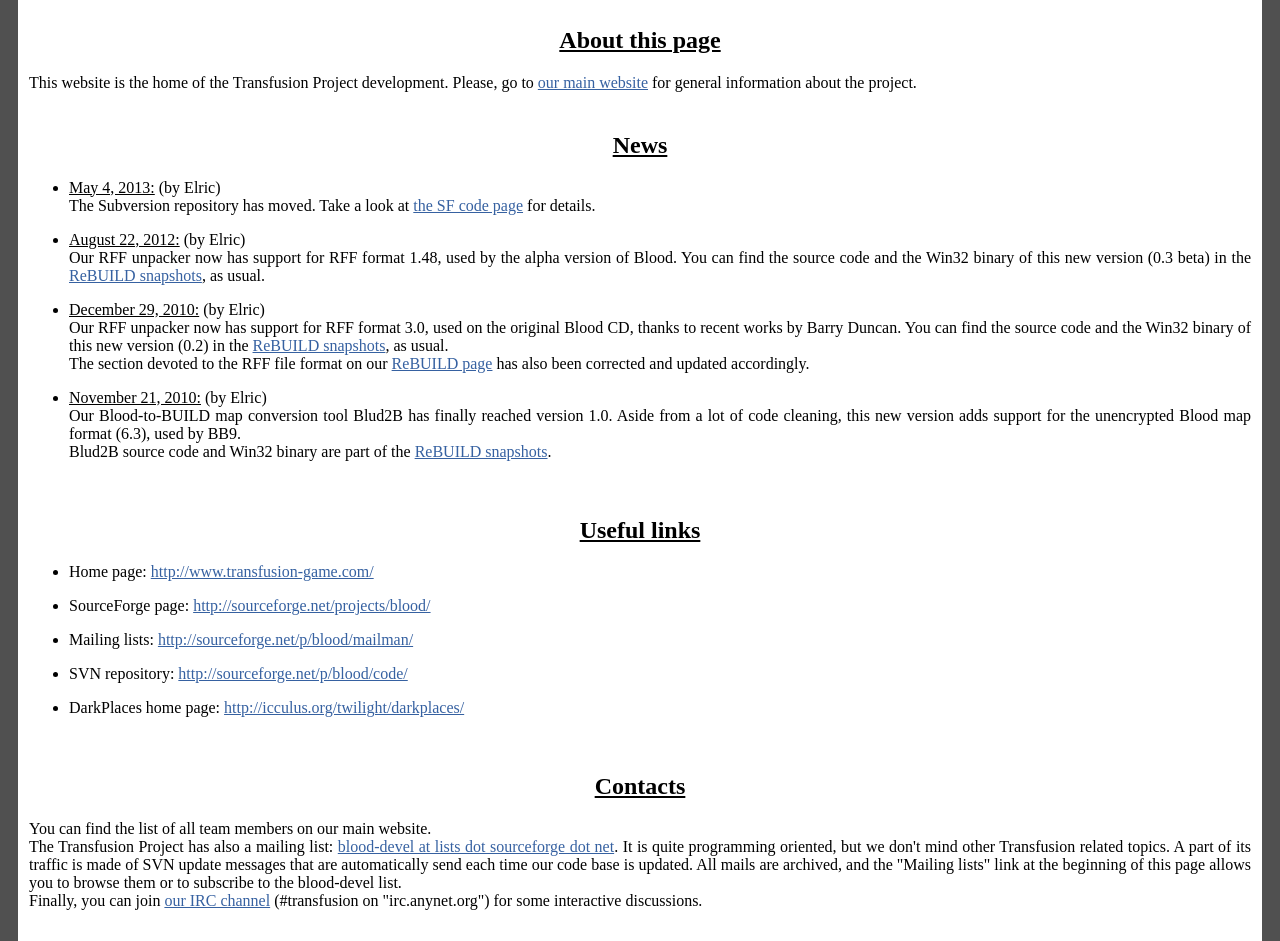
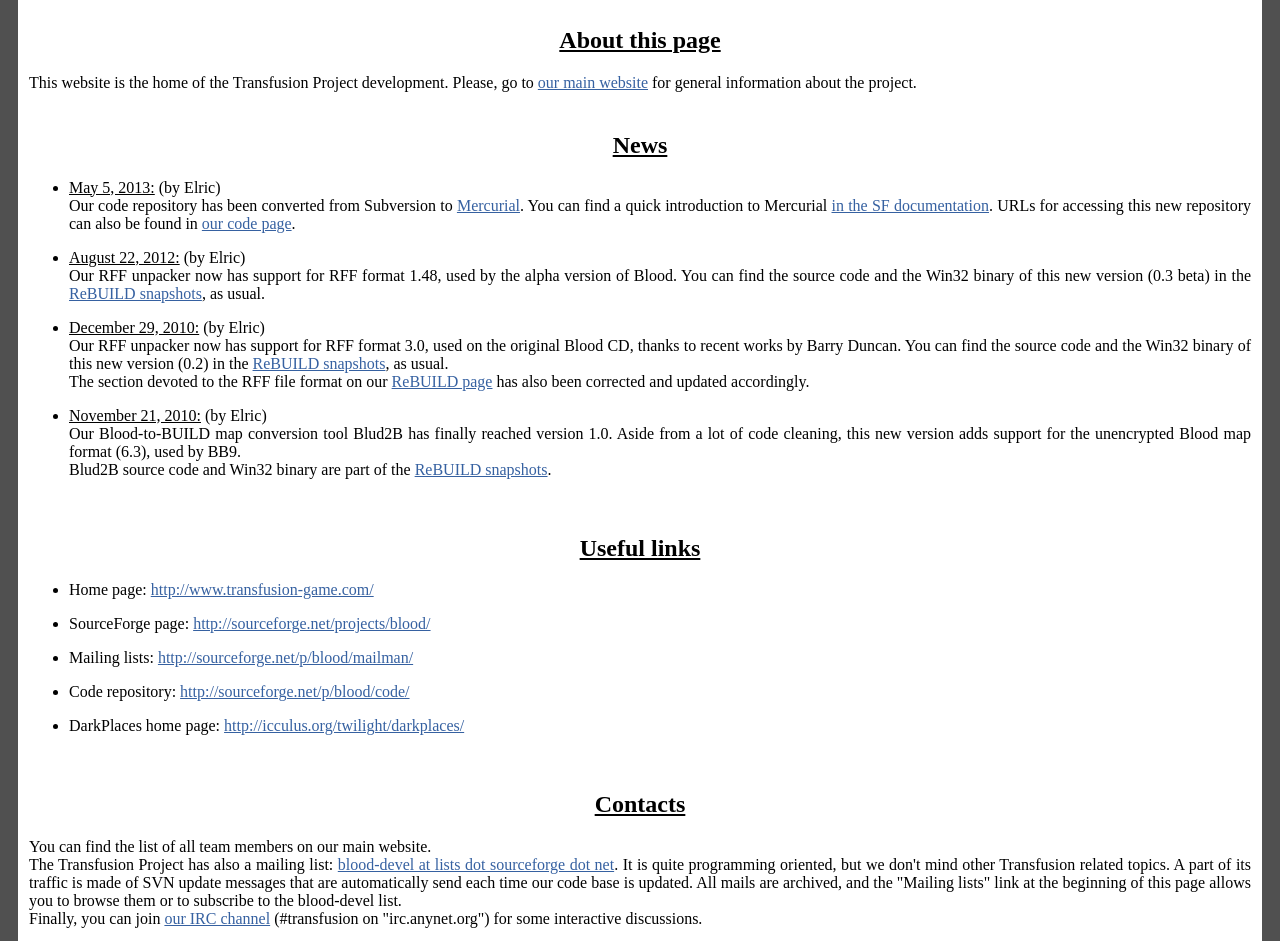
Before and after one commit to a-sf-mirror/transfusion, a PHP site: page / in a window 1280 px wide. Shown: the part 195-1136 px from the top of the page. Run offline with PHP 8.4, Linux system fonts and the light colour scheme; data that the repository does not hold is empty.

Commit message:
Updated news and links after the conversion of the code repository to Mercurial

```diff
--- a/website/header.php
+++ b/website/header.php
@@ -11,7 +11,7 @@
 	// ----- ViewVcsUrl ----- //
 
 	function ViewVcsUrl ($url, $link) {
-		echo ("<a href=\"http://sourceforge.net/p/blood/code/HEAD/tree/trunk/$url/\">$link</a>");
+		echo ("<a href=\"http://sourceforge.net/p/blood/code/ci/default/tree/$url/\">$link</a>");
 	}
 
 
--- a/website/index.php
+++ b/website/index.php
@@ -24,9 +24,12 @@
 	<h2 id="news-section" class="section">News</h2>
 	<ul>
 		<li>
-			<span class="title">May 4, 2013:</span> (by Elric)<br />
-			The Subversion repository has moved. Take a look at
-			<a href="http://sourceforge.net/p/blood/code/">the SF code page</a> for details.<p />
+			<span class="title">May 5, 2013:</span> (by Elric)<br />
+			Our code repository has been converted from Subversion to
+			<a href="http://mercurial.selenic.com/">Mercurial</a>. You can find a quick introduction
+			to Mercurial <a href="http://sourceforge.net/p/forge/documentation/Mercurial/">in the SF
+			documentation</a>. URLs for accessing this new repository can also be found in
+			<a href="http://sourceforge.net/p/blood/code/">our code page</a>.<p />
 		</li>
 		<li>
 			<span class="title">August 22, 2012:</span> (by Elric)<br />
@@ -69,7 +72,7 @@
 			Mailing lists: <?php ExplicitURL ("http://sourceforge.net/p/blood/mailman/"); ?><p />
 		</li>
 		<li>
-			SVN repository: <?php ExplicitURL ("http://sourceforge.net/p/blood/code/"); ?><p />
+			Code repository: <?php ExplicitURL ("http://sourceforge.net/p/blood/code/"); ?><p />
 		</li>
 		<li>
 			DarkPlaces home page: <?php ExplicitURL ("http://icculus.org/twilight/darkplaces/"); ?><p />
```
